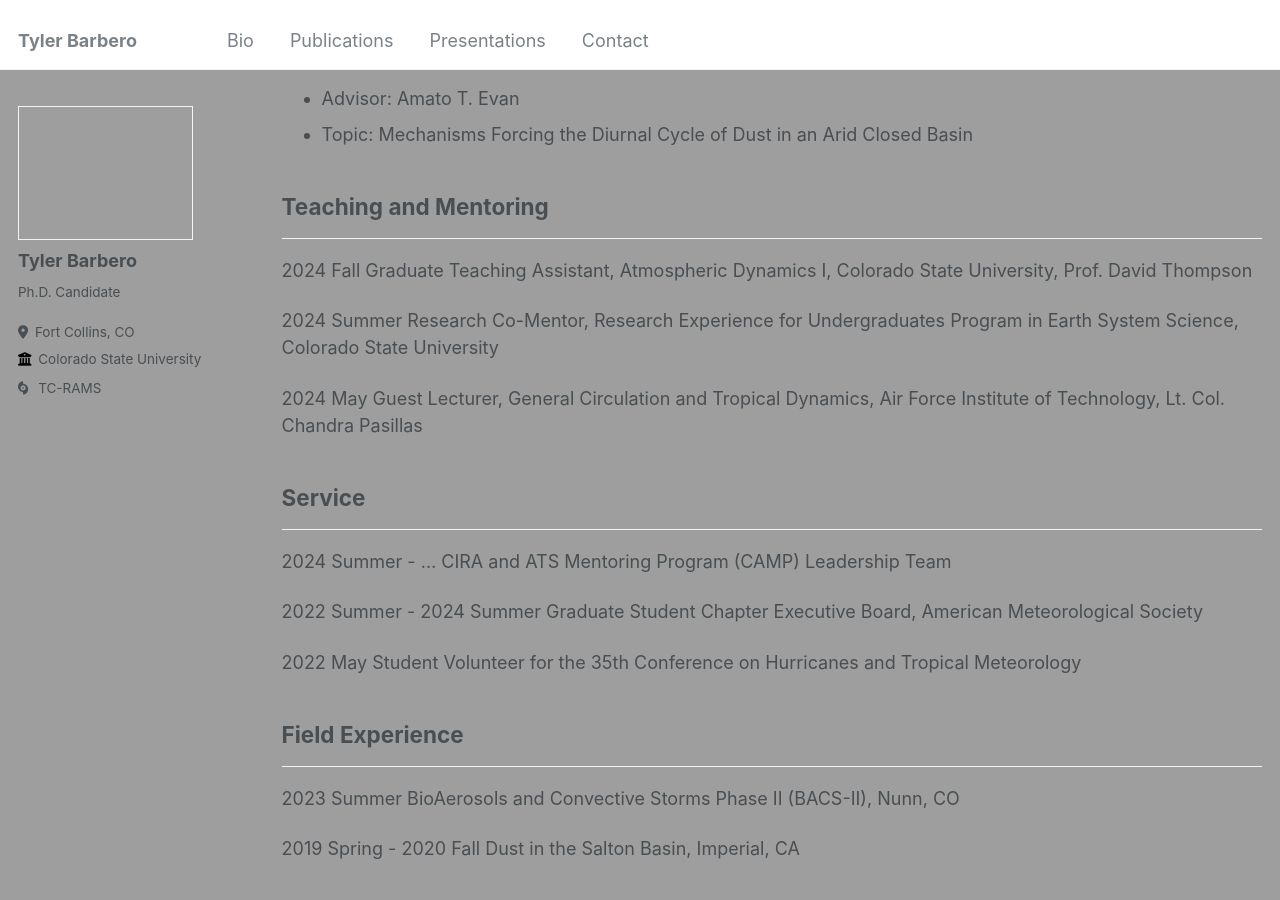
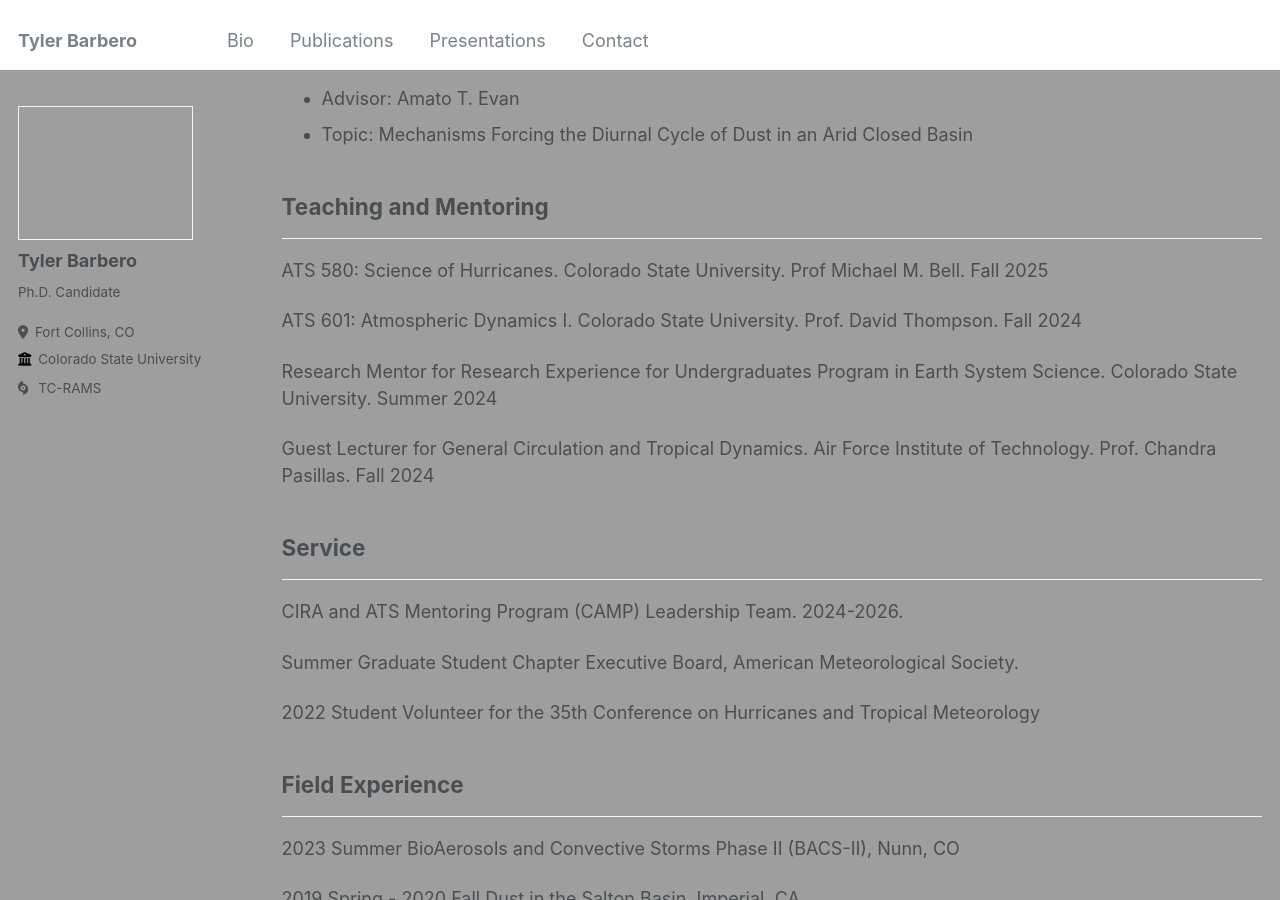
Before and after one commit to tbarbero/tbarbero.github.io, a Jekyll site: the page built from _pages/cv.md, in a window 1280 px wide and 900 px high, scrolled down 1023 px. Built offline with Jekyll 4.4.1, drawn with Linux system fonts in a browser that asks for light colours; some of the changed text lies outside the part shown.

Commit message:
Testing colorway on cv.md

```diff
--- a/_pages/cv.md
+++ b/_pages/cv.md
@@ -23,7 +23,7 @@ redirect_from:
 
 ---
 
-**2024 Summer** Carl-Gustaf Rossbypalooza Summer School, University of Chicago
+<span style="color:#1188bb">Carl-Gustaf Rossbypalooza Summer School</span>. University of Chicago.Summer 2024.
 * Host: William R. Boos
 * Project: Using a New, High-resolution Solver to Understand Tropical Stationary Waves Forced by the Thermal and Mechanical Effects of Orography
 
@@ -47,22 +47,24 @@ redirect_from:
 
 ---
 
-2024 Fall Graduate Teaching Assistant, Atmospheric Dynamics I, Colorado State University, Prof. David Thompson
+ATS 580: Science of Hurricanes. Colorado State University. Prof Michael M. Bell. Fall 2025
 
-2024 Summer Research Co-Mentor, Research Experience for Undergraduates Program in Earth System Science, Colorado State University
+ATS 601: Atmospheric Dynamics I. Colorado State University. Prof. David Thompson. Fall 2024
 
-2024 May Guest Lecturer, General Circulation and Tropical Dynamics, Air Force Institute of Technology, Lt. Col. Chandra Pasillas
+Research Mentor for Research Experience for Undergraduates Program in Earth System Science. Colorado State University. Summer 2024
+
+Guest Lecturer for General Circulation and Tropical Dynamics. Air Force Institute of Technology. Prof. Chandra Pasillas. Fall 2024
 
 
 ## Service
 
 ---
 
-2024 Summer - ... CIRA and ATS Mentoring Program (CAMP) Leadership Team
+CIRA and ATS Mentoring Program (CAMP) Leadership Team. 2024-2026.
 
-2022 Summer - 2024 Summer Graduate Student Chapter Executive Board, American Meteorological Society
+Summer Graduate Student Chapter Executive Board, American Meteorological Society.
 
-2022 May Student Volunteer for the 35th Conference on Hurricanes and Tropical Meteorology
+2022 Student Volunteer for the 35th Conference on Hurricanes and Tropical Meteorology
 
 
 ## Field Experience
```
